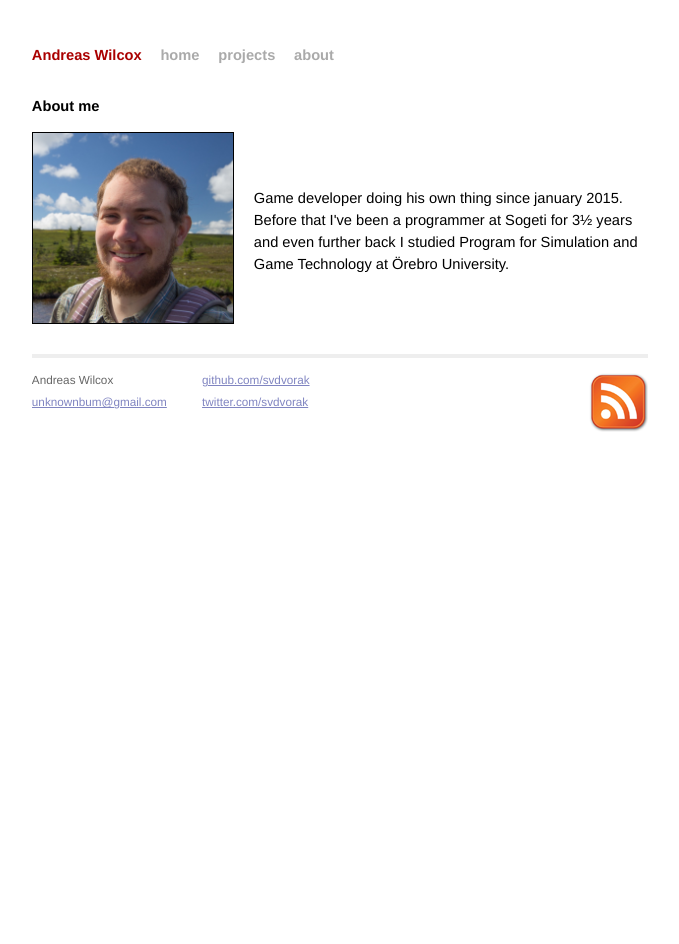
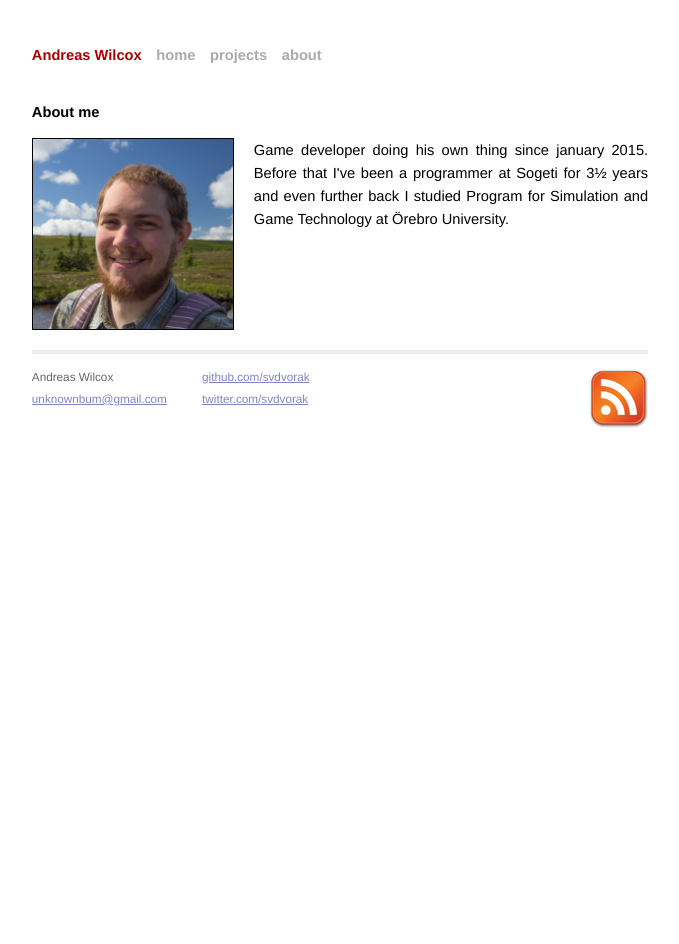
Before and after one commit to SvDvorak/svdvorak.github.io, a Jekyll site: the page built from about.html, in a window 1280 px wide. Shown: the whole page, without its empty margins (300-979 px from the left). Built offline with Jekyll 4.4.1, drawn with Linux system fonts in a browser that asks for light colours; Markdown is read by kramdown in place of the engine named in the settings.

Commit message:
Made page more responsive

```diff
--- a/_layouts/default.html
+++ b/_layouts/default.html
@@ -23,9 +23,11 @@
 		<div class="site">
 			<div class="title">
 				<a href="/">Andreas Wilcox</a>
-				<a class="links" href="/">home</a>
-				<a class="links" href="/projects.html">projects</a>
-				<a class="links" href="/about.html">about</a>
+				<div class="links">
+					<a href="/">home</a>
+					<a href="/projects.html">projects</a>
+					<a href="/about.html">about</a>
+				</div>
 			</div>
 
 			{{ content }}
--- a/about.html
+++ b/about.html
@@ -7,6 +7,6 @@
 	<h1>About me</h1>
 	<div class="about">
 		<img src="../images/me.jpg" width="200" />
-		<span>Game developer doing his own thing since january 2015. Before that I've been a programmer at Sogeti for 3½ years and even further back I studied Program for Simulation and Game Technology at Örebro University.</span>
+		<div><span>Game developer doing his own thing since january 2015. Before that I've been a programmer at Sogeti for 3½ years and even further back I studied Program for Simulation and Game Technology at Örebro University.</span></div>
 	</div>
 </div>
--- a/css/screen.css
+++ b/css/screen.css
@@ -76,8 +76,10 @@
 .site {
   font-size: 110%;
   text-align: justify;
-  width: 42em;
+  max-width: 42em;
   margin: 3em auto 2em auto;
+  padding-left: 1em;
+  padding-right: 1em;
   line-height: 1.5em;
 }
 
@@ -87,7 +89,12 @@
   margin-bottom: 2em;
 }
 
+  .site .title {
+    clear: both;
+  }
+
     .site .title a {
+      float: left;
       color: #a00;
       text-decoration: none;
     }
@@ -96,13 +103,18 @@
       color: black;
     }
 
-  .site .title a.links {
+  .site .title .links {
+    overflow: hidden;
+    display: inline-block;
+  }
+
+    .site .title .links a {
       color: #aaa;
       text-decoration: none;
       margin-left: 1em;
     }
 
-  .site .title a.links:hover {
+    .site .title .links a:hover {
       color: black;
     }
 
@@ -111,6 +123,7 @@
   }
 
   .site .footer {
+    clear: both;
     font-size: 80%;
     color: #666;
     border-top: 4px solid #eee;
@@ -188,7 +201,7 @@
   }
 
   .post img[alt=drawing], img[alt=image] {
-    width: 80%;
+    width: 100%;
     display: block;
     margin-left: auto;
     margin-right: auto;
@@ -202,6 +215,7 @@
   }
 
 .gfycontainer {
+  width: 100%;
   display: block;
   margin-left: auto;
   margin-right: auto;
@@ -219,7 +233,10 @@
 }
 
 .projects .project {
+  height: 140px;
   background-size: 100% 100%;
+  background-size: auto 100%;
+  background-repeat: no-repeat;
   border: 2px solid;
   border-color: #aaa;
 
@@ -260,18 +277,25 @@
 
 .about
 {
-  display: table;
 }
 
 .about img
 {
+  float: left;
   border: 1px solid;
   margin-right: 20px;
+  margin-bottom: 20px;
+}
+
+.about div
+{
+  overflow: hidden;
+  display: block;
+  min-width: 100px;
 }
 
 .about span
 {
   vertical-align: middle;
   text-align: left;
-  display: table-cell;
 }
```
Lines whose indentation alone changed are shown as unchanged.
